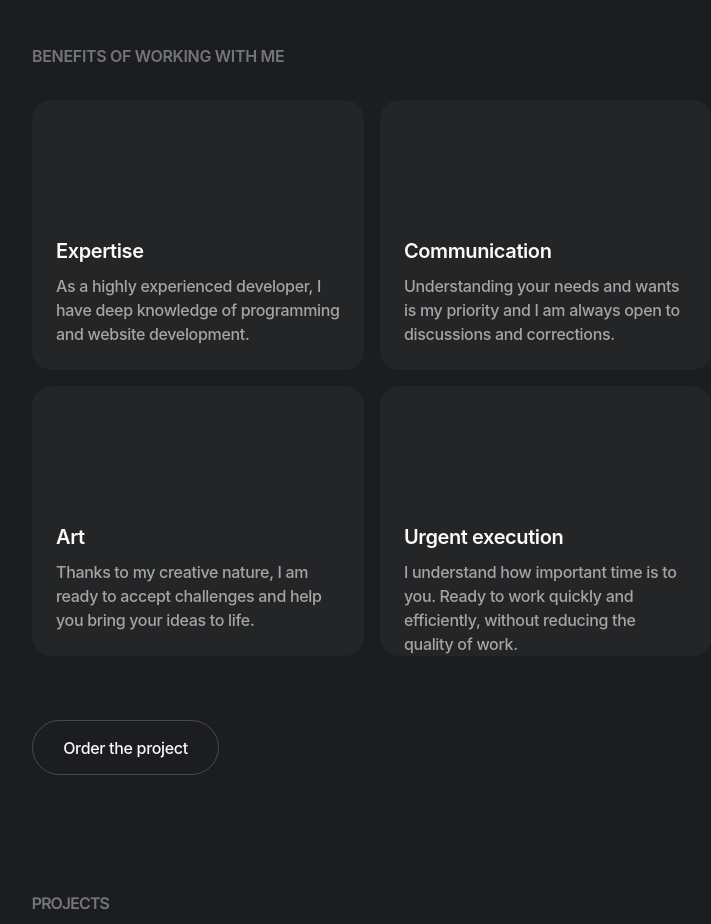
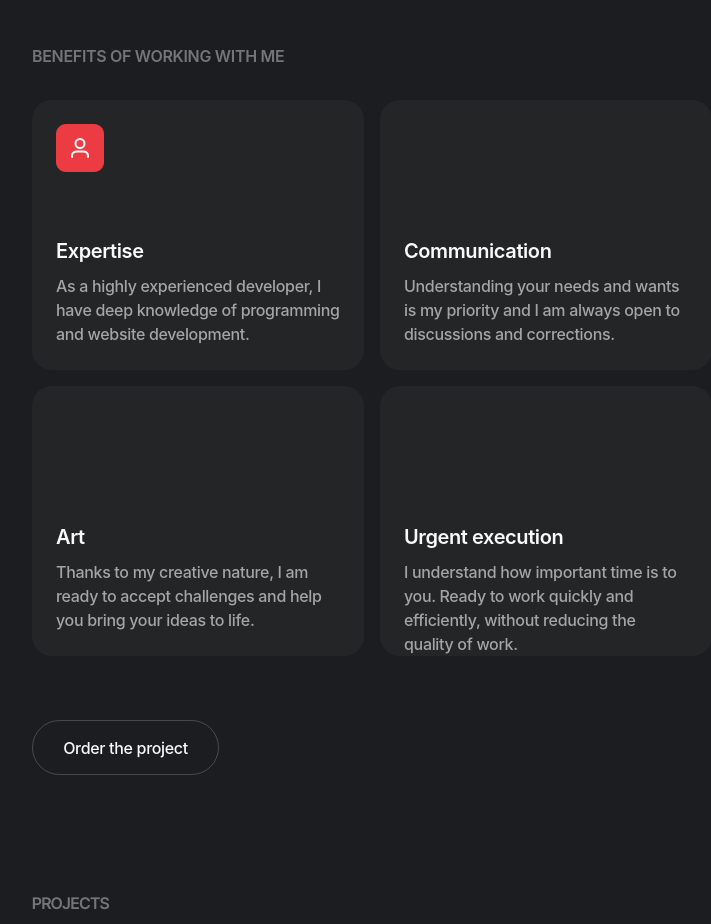
Before and after one commit to alex-miami-petrov/code_squad, a plain HTML site: page index.html in a window 1280 px wide. Shown: the part 3380-4304 px from the top of the page, without its empty margins (256-967 px from the left). Drawn offline with Linux system fonts and the light colour scheme; no server answers.

Commit message:
Deploying to gh-pages from @ alex-miami-petrov/code_squad@0e7dc6769b2050ab8ad93b9bc3528898e626c175 🚀

```diff
--- a/index.html
+++ b/index.html
@@ -290,7 +290,7 @@
                         <li class="container-item">
                             <a href="">
                                 <svg width="48" height="48" class="icon">
-                                    <use href="../img/icons.svg#icon-exp"></use>
+                                    <use href="/code_squad/assets/icons-DbpbK5NB.svg#icon-exp"></use>
                                 </svg>
                             </a>
                             <div class="container-text">
```
